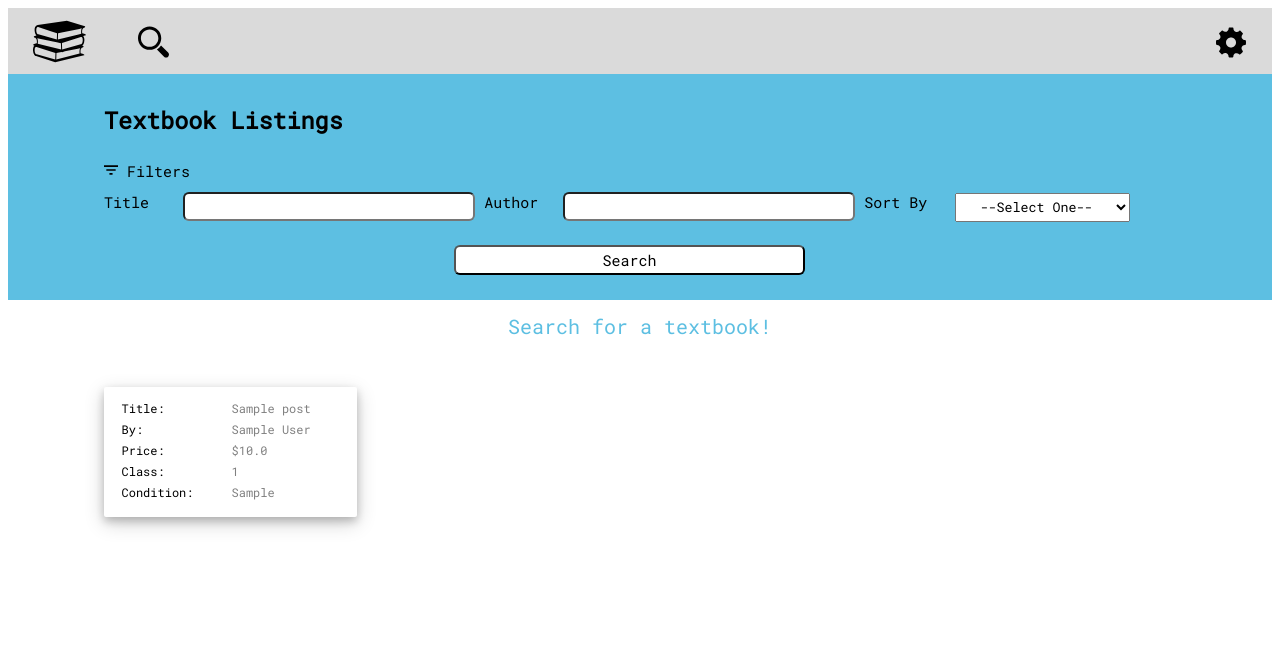
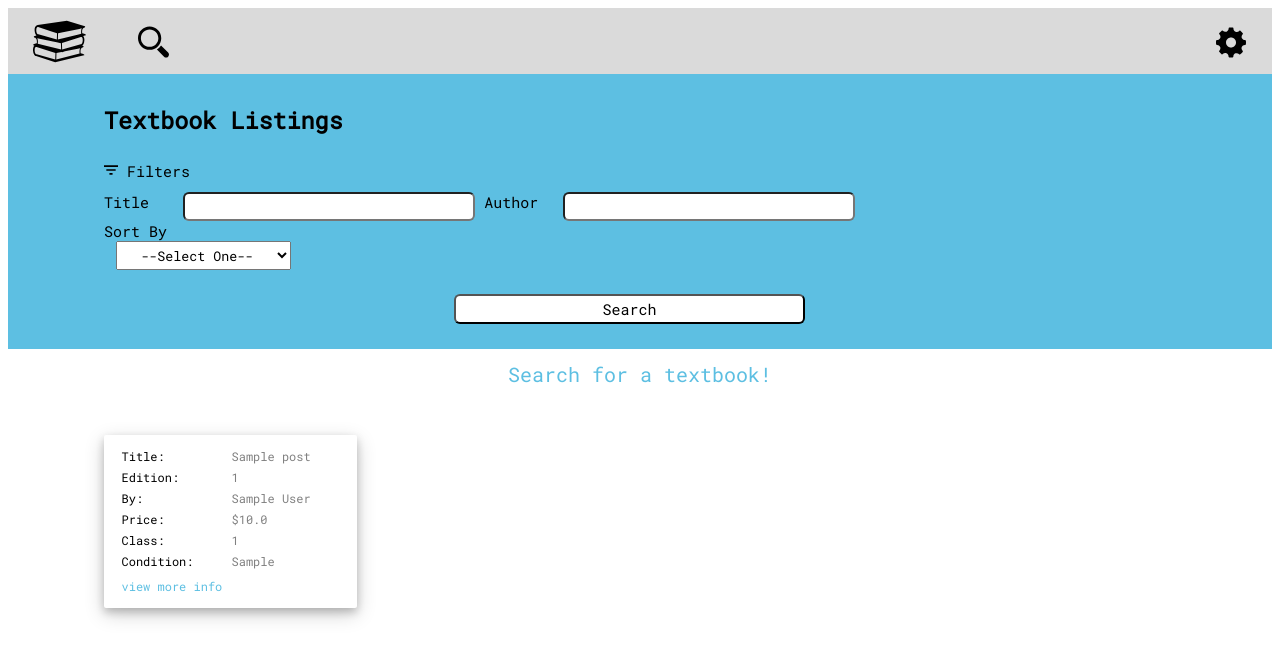
Before and after one commit to sabsterette/texchange, a Flask app: page /search in a window 1280 px wide. Shown: the top 659 px of the page. Run offline with Flask 2, Linux system fonts and the light colour scheme; a user stored in the database is signed in; tables that the repository leaves empty hold one stand-in row (values such as "Sample post"); some libraries are stand-ins or nearby versions.

Commit message:
Update search.html

```diff
--- a/flaskblog/templates/search.html
+++ b/flaskblog/templates/search.html
@@ -23,7 +23,8 @@
                 <img src="{{ url_for('static', filename='assets/images/settings-black.svg')}}" alt="settings"
                     class="dropbtn">
                 <div class="dropdown-content">
-                    <a href="/profile"><img src="{{ url_for('static', filename='assets/images/avatar.svg')  }}"
+                    <a href="{{ url_for('profile', userprofile=current_user.username )}}"><img
+                            src="{{ url_for('static', filename='assets/images/avatar.svg')  }}"
                             class="profileDrop">Profile</a>
                     <!-- <a *ngIf="auth.isLoggedIn()" (click)="auth.logout()"><img src="assets/images/turn-off.svg" class="signOutDrop">Logout</a> -->
                     <a href="/home"><img src="{{ url_for('static', filename='assets/images/information.svg') }}"
@@ -72,7 +73,7 @@
                 {{ form.authors(class="searchBar") }}
                 {% endif %}
 
-                <div class="titleFilter">
+                <div class="sortby">
                     <label for="title">Sort By</label>
                 </div>
                 {% if form.sort_by.errors %}
@@ -116,6 +117,16 @@
         <div class="title-name">
             {{ post.title }}
         </div>
+        <div class="edition">
+            Edition:
+        </div>
+        <div class="edition-name">
+            {% if post.edition %}
+            {{ post.edition }}
+            {% else %}
+            -
+            {% endif %}
+        </div>
         <div class="author">
             By:
         </div>
@@ -140,6 +151,8 @@
         <div class="condition-name">
             {{ post.quality }}
         </div>
+        <a href="{{ url_for('items', post_id=post.id) }}" class="click-me" target="_blank">
+            view more info</a>
     </div>
     {% endfor %}
 </body>
```
